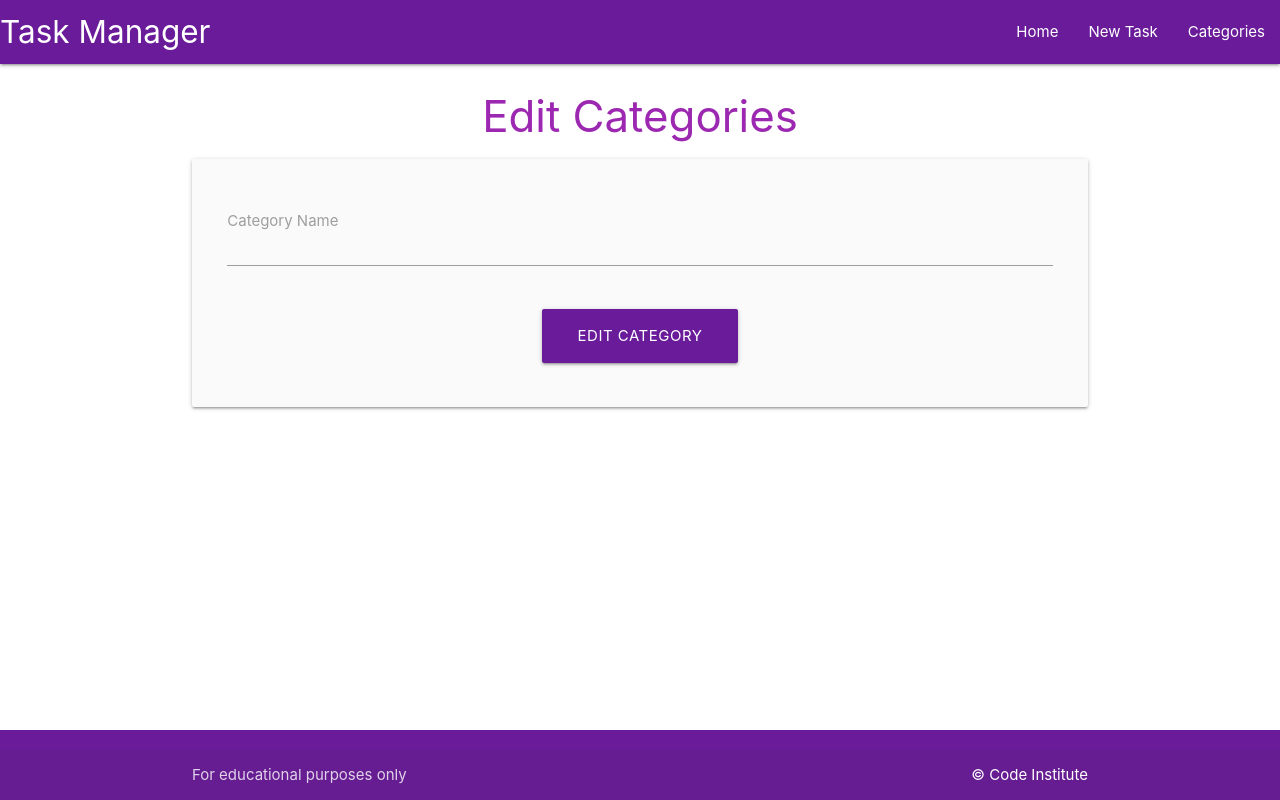
After one commit to JCav23/CI-Flask-SqlAlchemy-Task-Manager, a Flask app: template taskmanager/templates/edit_category.html in a window 1280 px wide. The commit adds this page. Run offline with Flask 3, Linux system fonts and the light colour scheme; the template is opened without the code that fills it, so the values that code supplies are empty.

Commit message:
added lesson 5 material for task manager project

```diff
--- a/taskmanager/templates/categories.html
+++ b/taskmanager/templates/categories.html
@@ -19,7 +19,7 @@
                 <span class="card-title">{{ category.category_name }}</span>
             </div>
             <div class="card-action">
-                <a href="#" class="btn green-accent-4">Edit</a>
+                <a href="{{ url_for('edit_category', category_id=category.id) }}" class="btn green-accent-4">Edit</a>
                 <a href="#" class="btn red">Delete</a>
             </div>
         </div>
--- /dev/null
+++ b/taskmanager/templates/edit_category.html
@@ -0,0 +1,26 @@
+{% extends "base.html" %}
+{% block content %}
+
+<h3 class="purple-text text darken-3 center-align">Edit Categories</h3>
+
+<div class="row card-panel grey lighten-5">
+    <form class="col s12" method="POST" action="{{ url_for('edit_category', category_id=category.id) }}">
+        <div class="row">
+            <div class="input-field col s12">
+                <i class="fas fa-folder-open-prefix purple-text text-darken-3"></i>
+                <input id="category_name" name="category_name" value="{{ category.category_name }}" type="text" class="validate" required minlength="3"
+                    maxlength="25">
+                <label for="last_name">Category Name</label>
+            </div>
+        </div>
+        <div class="row">
+            <div class="col s12 center-align">
+                <button class="btn-large purple darken-3">
+                    Edit Category <i class="fas fa-plu-square right"></i>
+                </button>
+            </div>
+        </div>
+    </form>
+</div>
+
+{% endblock %}
```
Also changed, not shown: taskmanager/routes.py (+10 -0 lines).
